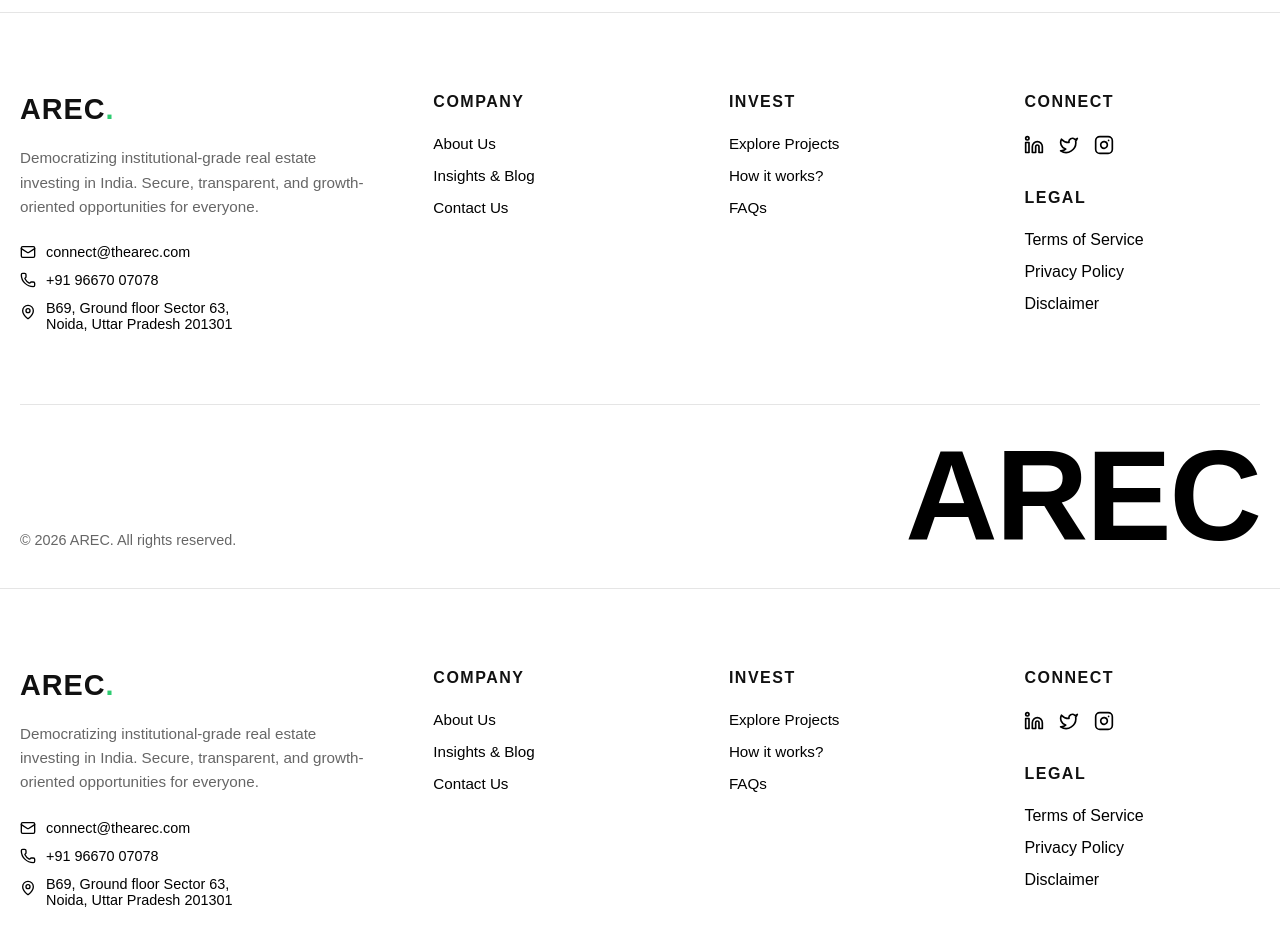
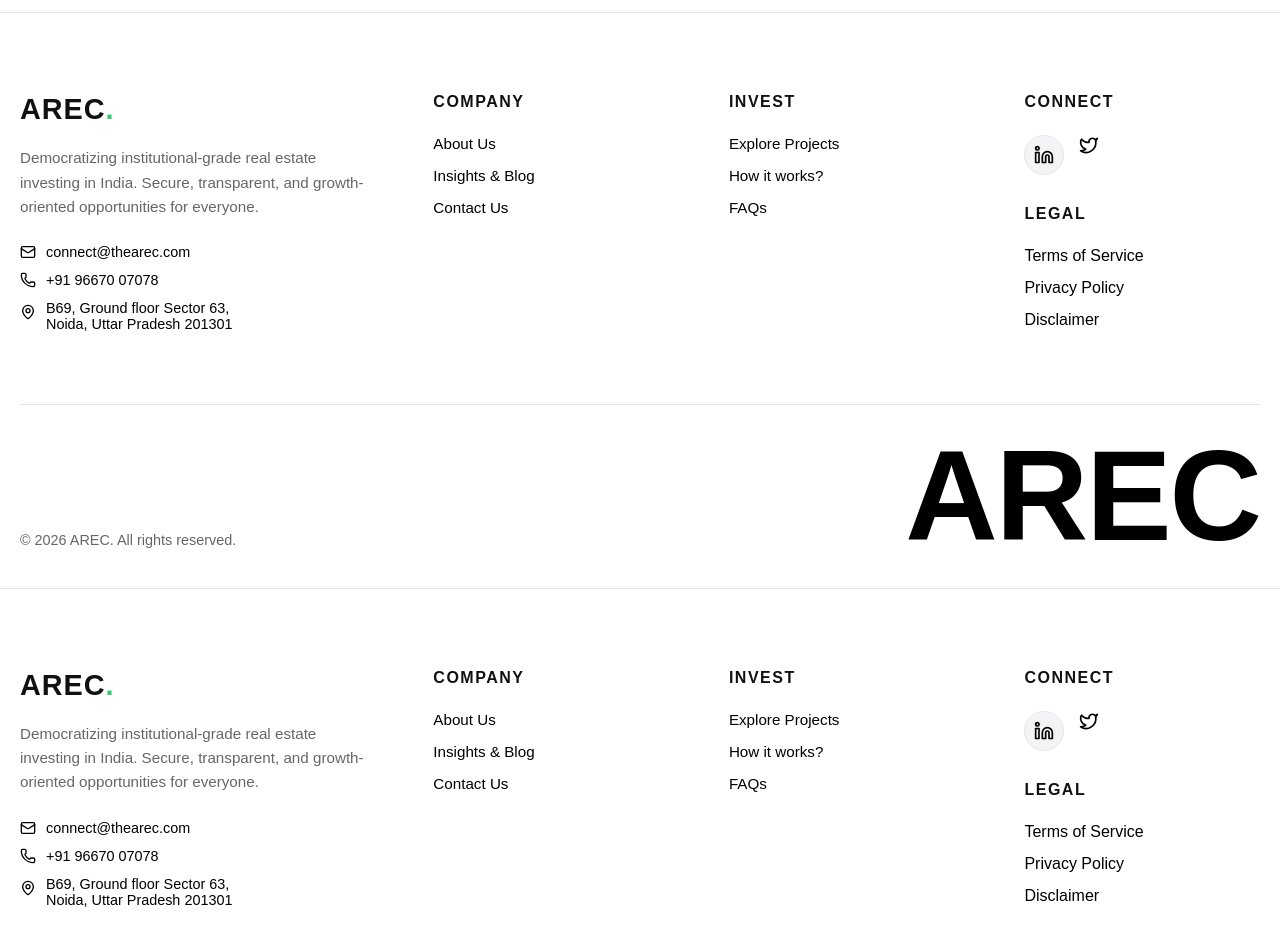
Before and after one commit to hestiyaCode/arec-real-estate, a Next.js app: page /projects in a window 1280 px wide. Shown: the part 1720-2663 px from the top of the page. Built offline with nearby package versions, Linux system fonts and the light colour scheme; a web font is replaced by a local one.

Commit message:
added linked in link

```diff
--- a/src/app/home/Footer/Footer.js
+++ b/src/app/home/Footer/Footer.js
@@ -2,7 +2,6 @@
 import React from 'react';
 import Link from 'next/link';
 import { useRouter, usePathname } from 'next/navigation';
-// Added MapPin to the imports
 import { Linkedin, Twitter, Instagram, Mail, Phone, MapPin } from 'lucide-react';
 import styles from './footer.module.css';
 
@@ -45,7 +44,6 @@
                 <Phone size={16} className={styles.icon} />
                 <span>+91 96670 07078</span>
               </div>
-              {/* Added Address Section Below Phone Number */}
               <div className={styles.contactItem} style={{ alignItems: 'flex-start' }}>
                 <MapPin size={16} className={styles.icon} style={{ marginTop: '4px' }} />
                 <span>
@@ -88,15 +86,21 @@
           <div className={styles.column}>
             <h4 className={styles.colHeading}>Connect</h4>
             <div className={styles.socialLinks}>
-              <span aria-label="LinkedIn" style={{ cursor: 'default' }}>
+              {/* LinkedIn Link Updated Here */}
+              <a
+                href="https://www.linkedin.com/in/arec-undefined-09b4313b6/"
+                target="_blank"
+                rel="noopener noreferrer"
+                aria-label="LinkedIn"
+                className={styles.socialIconLink}
+              >
                 <Linkedin size={20} />
-              </span>
+              </a>
+
               <span aria-label="Twitter" style={{ cursor: 'default' }}>
                 <Twitter size={20} />
               </span>
-              <span aria-label="Instagram" style={{ cursor: 'default' }}>
-                <Instagram size={20} />
-              </span>
+
             </div>
 
             <h4 className={`${styles.colHeading} ${styles.legalHeading}`}>Legal</h4>
```
